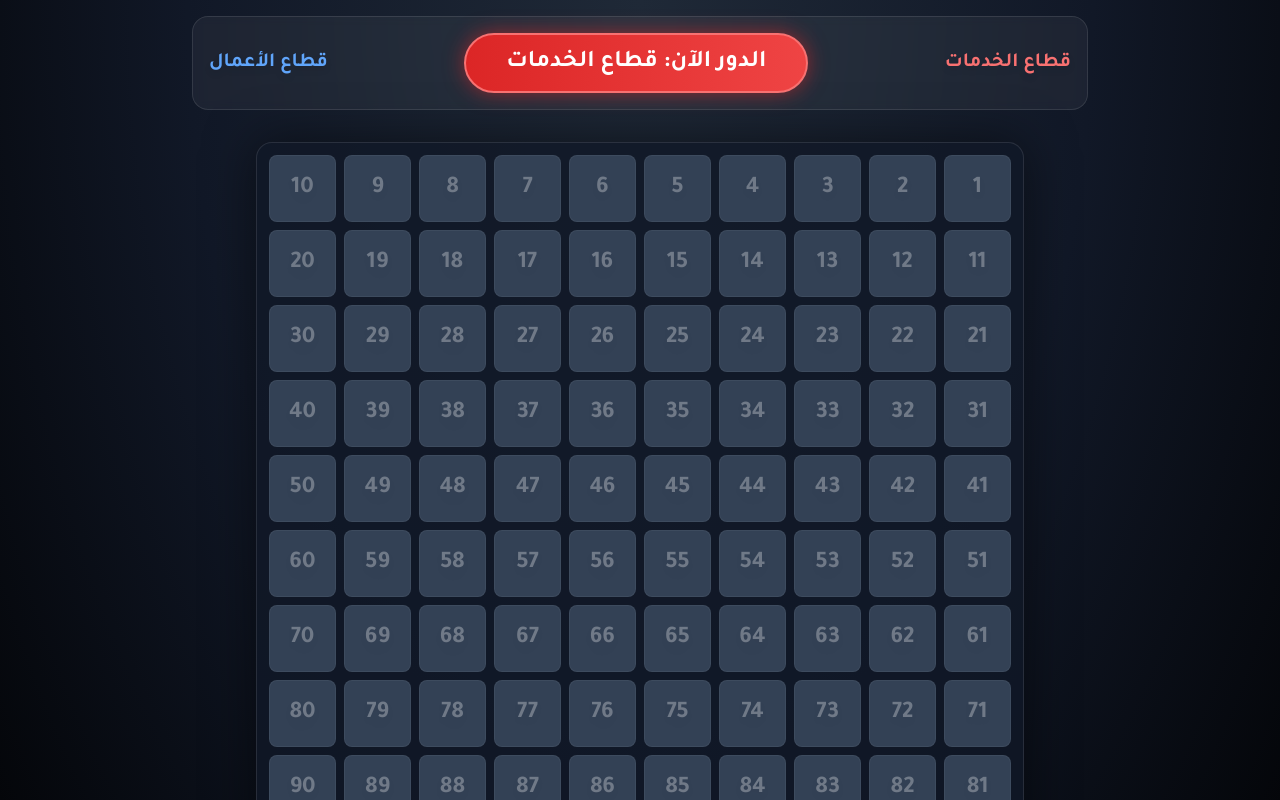
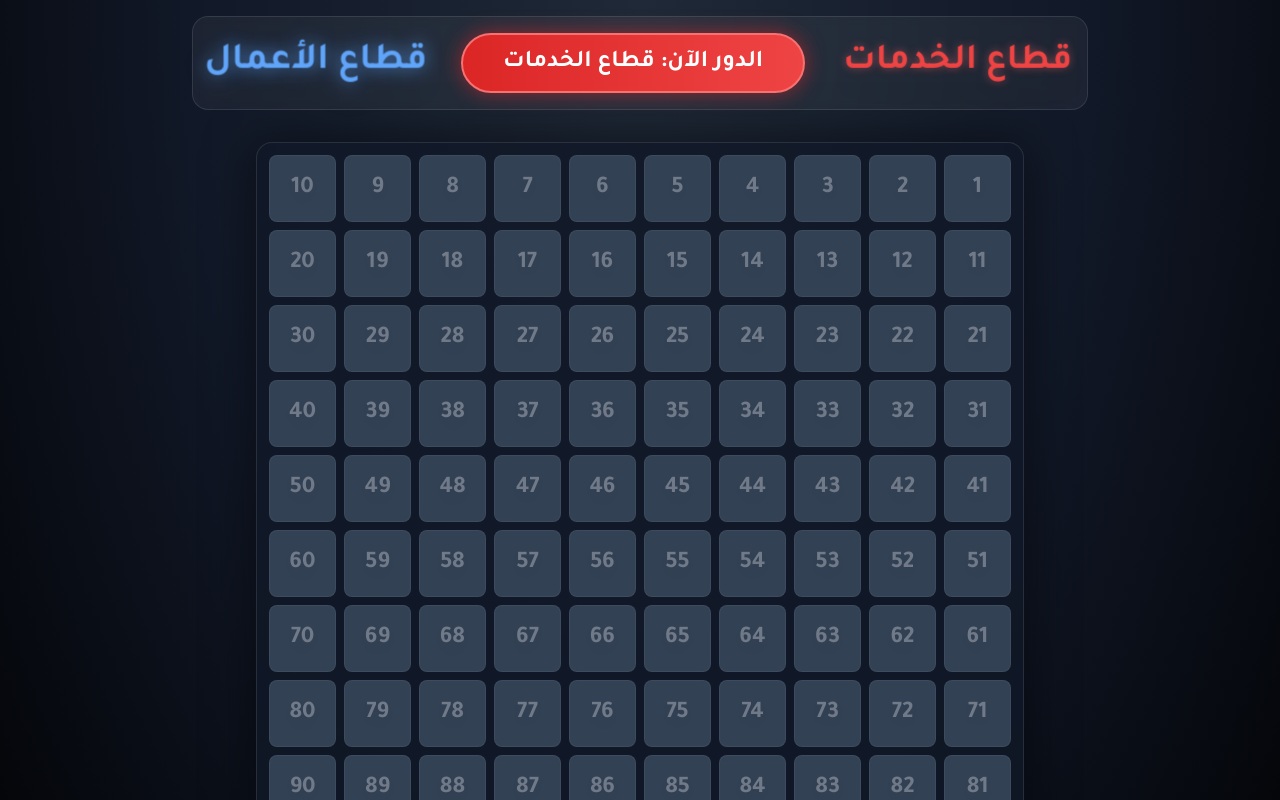
Before and after one commit to alshayeksa/competition, a React (Create React App) app: page / in a window 1280 px wide. Both pictures are taken after a click on the button "ابدأ التحدي". Shown: the top 800 px of the page. Built offline with nearby package versions, Linux system fonts and the light colour scheme.

Commit message:
Animate team names with pulsing scale and glow to match background audio energy

```diff
--- a/src/GameBoard.js
+++ b/src/GameBoard.js
@@ -126,9 +126,16 @@ export default function GameBoard({ teams, initialTurn, onWin }) {
   return (
     <div className="w-full flex flex-col items-center">
       <div className="mb-8 w-full max-w-4xl flex justify-between items-center bg-white/5 p-4 rounded-2xl backdrop-blur-sm border border-white/10">
-        <div className="text-xl font-bold text-red-400 drop-shadow-md">
+        <motion.div
+          animate={{
+            scale: [1, 1.05, 1],
+            textShadow: ["0px 0px 8px rgba(248,113,113,0.4)", "0px 0px 20px rgba(248,113,113,0.9)", "0px 0px 8px rgba(248,113,113,0.4)"]
+          }}
+          transition={{ repeat: Infinity, duration: 1.5, ease: "easeInOut" }}
+          className="text-3xl md:text-4xl font-black text-red-500 drop-shadow-xl"
+        >
           {teams.team1.name}
-        </div>
+        </motion.div>
 
         <motion.div
           key={currentTurn}
@@ -139,9 +146,16 @@ export default function GameBoard({ teams, initialTurn, onWin }) {
           الدور الآن: {activeTeam.name}
         </motion.div>
 
-        <div className="text-xl font-bold text-blue-400 drop-shadow-md text-left">
+        <motion.div
+          animate={{
+            scale: [1, 1.05, 1],
+            textShadow: ["0px 0px 8px rgba(96,165,250,0.4)", "0px 0px 20px rgba(96,165,250,0.9)", "0px 0px 8px rgba(96,165,250,0.4)"]
+          }}
+          transition={{ repeat: Infinity, duration: 1.5, ease: "easeInOut", delay: 0.75 }}
+          className="text-3xl md:text-4xl font-black text-blue-400 drop-shadow-xl text-left"
+        >
           {teams.team2.name}
-        </div>
+        </motion.div>
       </div>
 
       <motion.div
```
